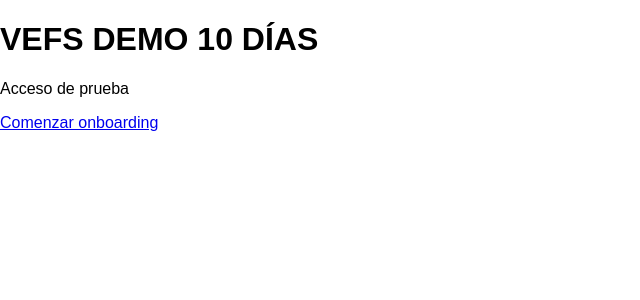
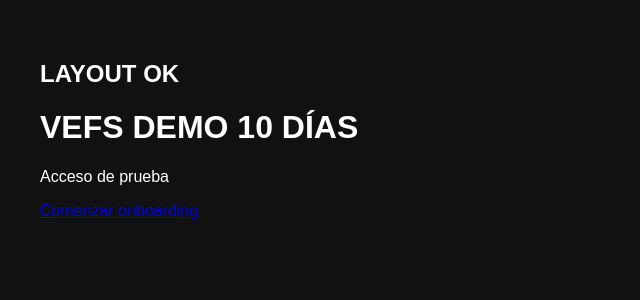
Before and after one commit to DAMIANHE/vesf-saas2, a Next.js app: page /demo in a window 1280 px wide. Shown: the top 300 px of the page, without its empty margins (0-640 px from the left). Built offline with nearby package versions, Linux system fonts and the light colour scheme.

Commit message:
Update layout.jsx

```diff
--- a/app/layout.jsx
+++ b/app/layout.jsx
@@ -8,7 +8,8 @@ export const metadata = {
 export default function RootLayout({ children }) {
   return (
     <html lang="es">
-      <body>
+      <body style={{ padding: "40px", background: "#111", color: "#fff" }}>
+        <h2>LAYOUT OK</h2>
         {children}
       </body>
     </html>
```
